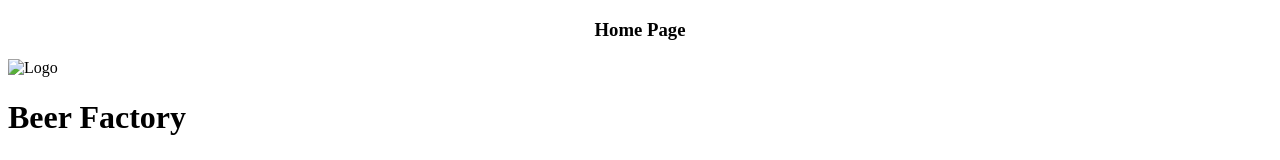
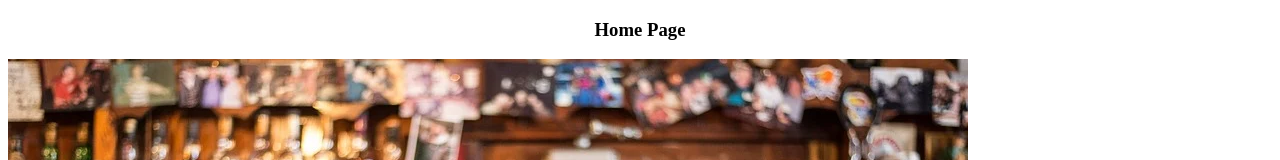
Before and after one commit to OsanAdrian/osanadrian.github.io, a plain HTML site: page index.html in a window 1280 px wide. Shown: the top 160 px of the page. Drawn offline with Linux system fonts and the light colour scheme; files whose address does not match are found by name.

Commit message:
Update index.html

```diff
--- a/index.html
+++ b/index.html
@@ -7,7 +7,7 @@
   </head>
   <body>
     <h3 style="text-align: center">Home Page</h3>
-    <img src="/images/pexels-photo-2599245.jpeg" alt="Logo" />
+    <img src="https://github.com/OsanAdrian/osanadrian.github.io/blob/main/banner.webp" alt="Logo" />
     <h1 id="top">Beer Factory</h1>
     <ul>
       <li><a href="/index.html">Home</a></li>
```
